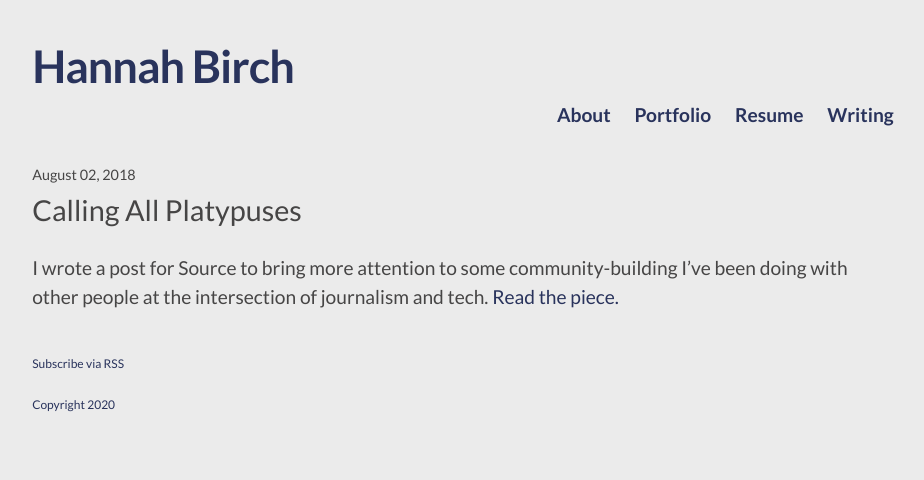
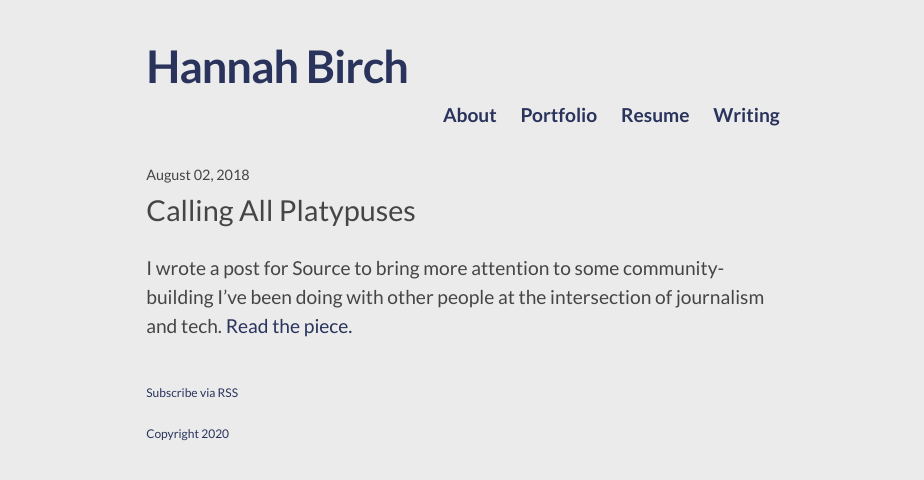
Before and after one commit to hannah-birch/hannah-birch.github.io, a Jekyll site: the page built from _posts/2018-08-02-calling-all-platypuses.md, in a window 1280 px wide. Shown: the top 480 px of the page, without its empty margins (177-1101 px from the left). Built offline with Jekyll 4.4.1, drawn with Linux system fonts in a browser that asks for light colours; nearby versions of some CDN libraries.

Commit message:
Shortens line length for content well, changes font size for homepage intro

```diff
--- a/_layouts/homepage.html
+++ b/_layouts/homepage.html
@@ -8,14 +8,8 @@
   <body>
 
   <div class="wrapper">
-
-    <section class="intro">
-    </section>
-
     <div class="page-content">
-      <div class="wrapper">
         {{ content }}
-      </div>
     </div>
 
     {% include footer.html %}
--- a/_sass/_layout.scss
+++ b/_sass/_layout.scss
@@ -183,12 +183,12 @@ section.intro {
   line-height: $base-line-height;
 
   @include breakpoint(600) {
-      font-size: 1.2em;
+      font-size: 1.1em;
   }
 
   @include breakpoint(768) {
       width: 100%;
-      font-size: 1.3em;
+      font-size: 1.1em;
   }
 }
 
@@ -202,7 +202,7 @@ section.intro figure {
   }
 
   @include breakpoint(768) {
-    width: 35%;
+    width: 45%;
   }
 }
 
--- a/css/main.scss
+++ b/css/main.scss
@@ -15,20 +15,15 @@ $spacing-unit:     2em;
 
 $text-color:       #464545;
 $background-color: #EBEBEB;
-// $meta-color:      #999988;
 
 $accent-color:     #29335C;
 $accent-color-light: lighten($accent-color, 40%);
 $accent-color-dark: darken($accent-color, 5%);
 
-// $grey-color:       #828282;
-// $grey-color-light: lighten($grey-color, 40%);
-// $grey-color-dark:  darken($grey-color, 5%);
-
 $image-assets: "../assets/img";
 
 // Width of the content area
-$content-width:    900px;
+$content-width: 35em;
 
 /*$on-palm:          600px;
 $on-laptop:        800px;*/
```
Also changed, not shown: Gemfile.lock, 4 other files.
